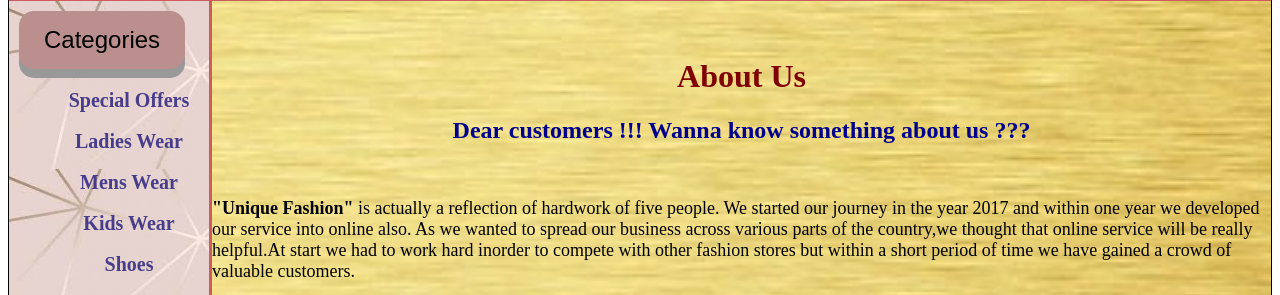
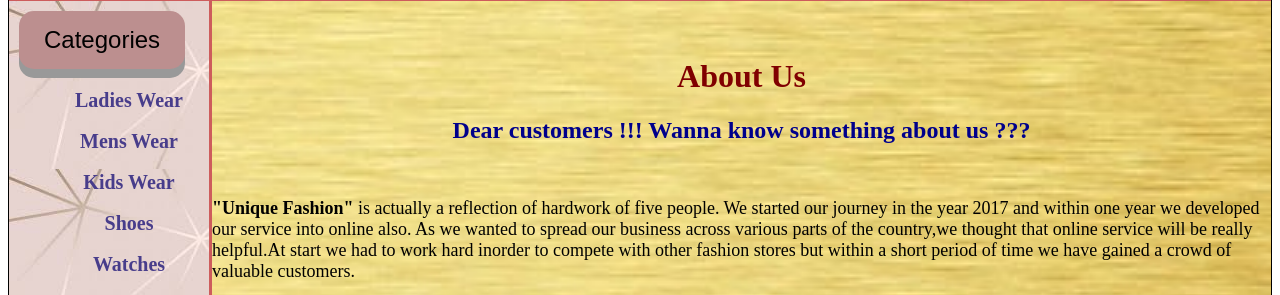
Before and after one commit to randimatharu/Unique-Fashion, a PHP site: the page made by About us.php in a window 1280 px wide. Shown: the part 217-512 px from the top of the page. Run offline with PHP 8.4, Linux system fonts and the light colour scheme.

Commit message:
changes in nav bar

```diff
--- a/About us.php
+++ b/About us.php
@@ -39,9 +39,6 @@
 				<button class="button">Categories</button>
 
 				<ul>
-					<li>
-						<a href="Special offers.php">Special Offers</a>
-					</li><br><br>
 
 					<li>
 						<a href="Ladies Wears.php">Ladies Wear</a>
@@ -57,7 +54,11 @@
 
 					<li>
 					<a href="Shoes.php">Shoes</a>
-				    </li><br><br>
+				    	</li><br><br>
+
+					<li>
+						<a href="Special offers.php">Watches</a>
+					</li><br><br>
 
 					<li>
 						<a href="Accessories.php">Accessories</a>
```
Also changed, not shown: Accessories.php (+5 -4 lines), Index.php (+4 -3 lines).
